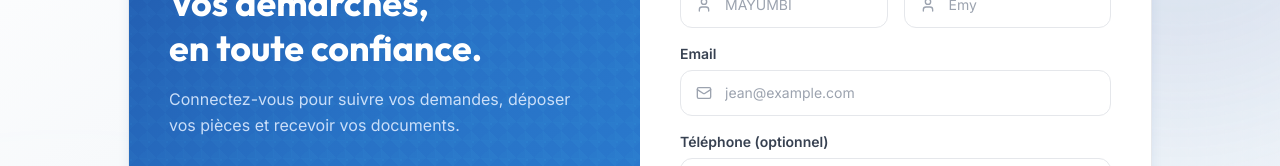
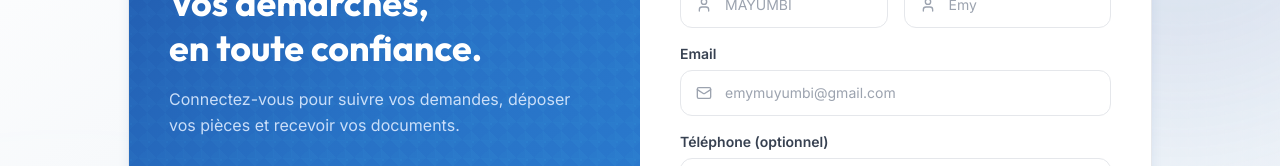
Before and after one commit to EThys/baruaWeb, a Vue app: page /auth/register in a window 1280 px wide. Shown: the part 249-415 px from the top of the page. Built offline with nearby package versions, Linux system fonts and the light colour scheme; no server answers.

Commit message:
chore: update email placeholder in register page

```diff
--- a/src/pages/auth/RegisterPage.vue
+++ b/src/pages/auth/RegisterPage.vue
@@ -31,7 +31,7 @@
         <label class="form-label">Email</label>
         <div class="relative">
           <Mail :size="16" class="absolute left-4 top-1/2 -translate-y-1/2 text-gray-400" />
-          <input v-model="form.email" type="email" required placeholder="jean@example.com" class="form-field pl-11" />
+          <input v-model="form.email" type="email" required placeholder="emymuyumbi@gmail.com" class="form-field pl-11" />
         </div>
       </div>
       <div>
```
